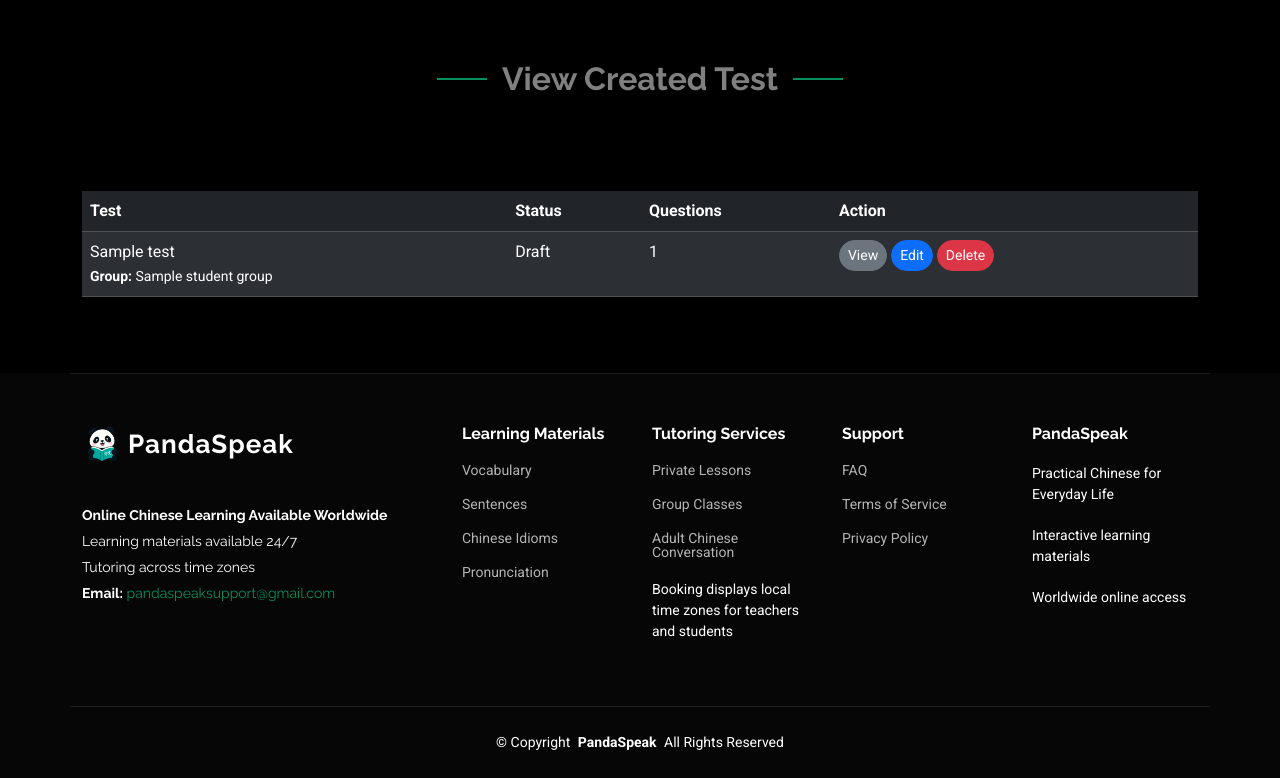
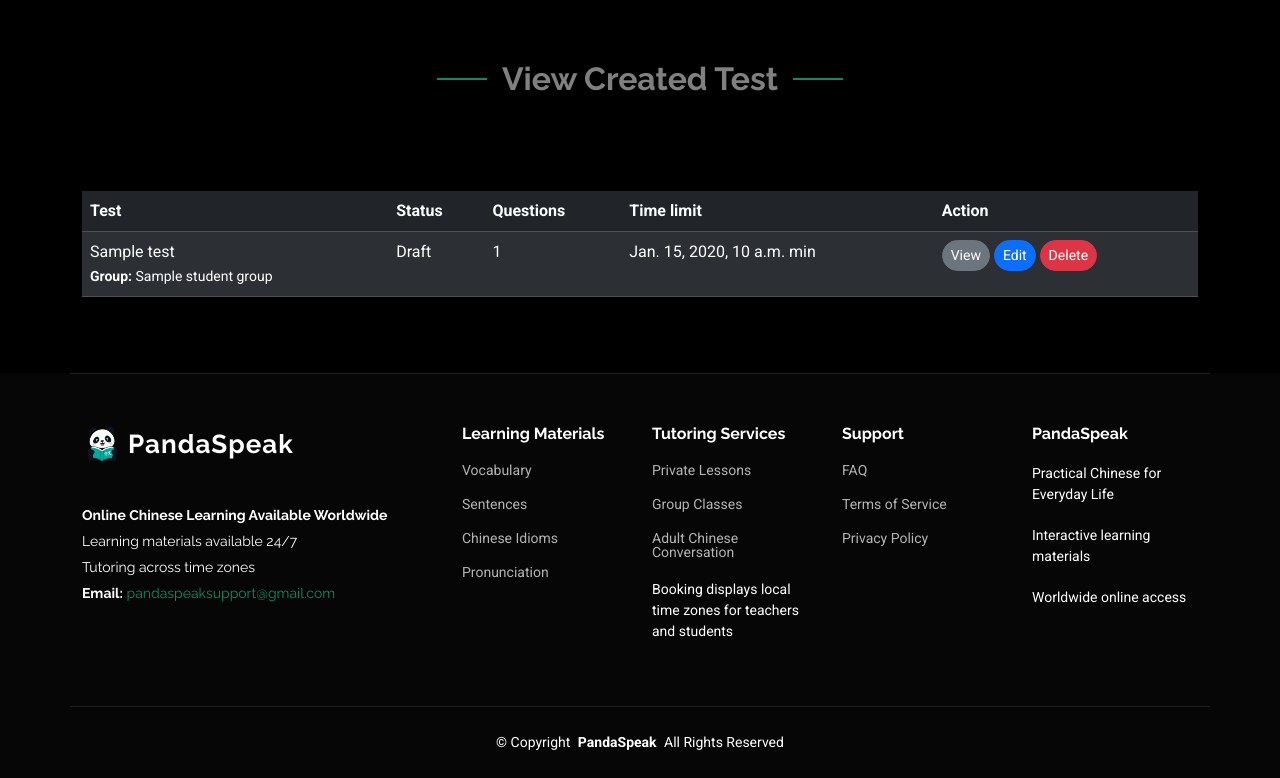
Before and after one commit to cecemoo/PandaSpeak, a Django app: template teacher/templates/teacher/teacher_test_list.html in a window 1280 px wide. Shown: the part 364-1142 px from the top of the page. Run offline with Django 5.2, Linux system fonts and the light colour scheme; the template is opened without the code that fills it: most values are stand-ins (such as "Sample title", 1, 10 or a date in 2020); parts of the project's set-up code (start-up, migrations or seed data) failed here and were passed over; some libraries are stand-ins or nearby versions.

Commit message:
Add optional timed test data and teacher controls

```diff
--- a/teacher/templates/teacher/teacher_test_list.html
+++ b/teacher/templates/teacher/teacher_test_list.html
@@ -38,6 +38,7 @@
                             <th>Test</th>
                             <th>Status</th>
                             <th>Questions</th>
+                            <th>Time limit</th>
                             <th>Action</th>
                         </tr>
                     </thead>
@@ -67,6 +68,7 @@
                             </td>
 
                             <td>{{ test.questions.count }}</td>
+                            <td>{% if test.time_limit_minutes %}{{ test.time_limit_minutes }} min{% else %}Untimed{% endif %}</td>
 
                             <td>
                                 <a href="{% url 'teacher_view_test' test.id %}"
```
